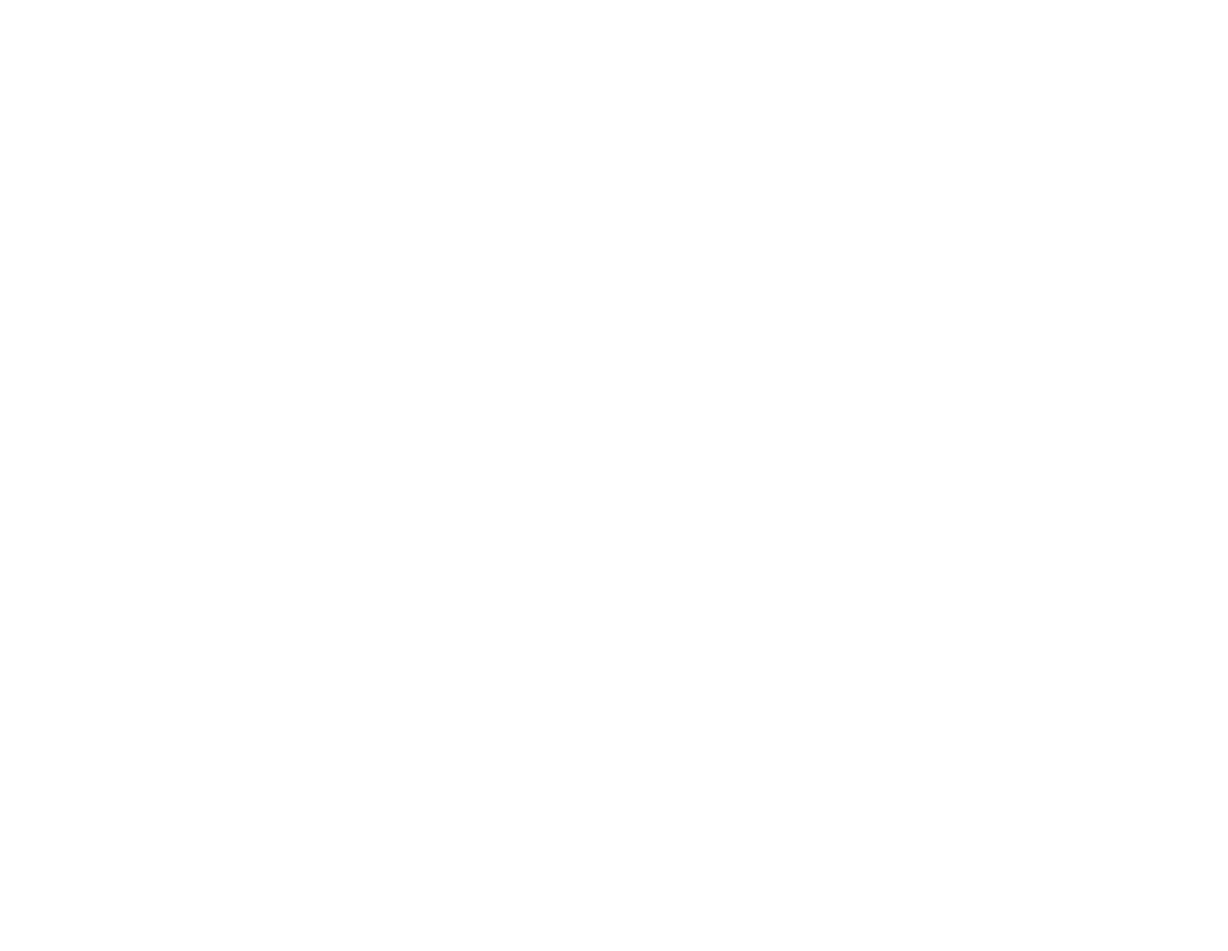
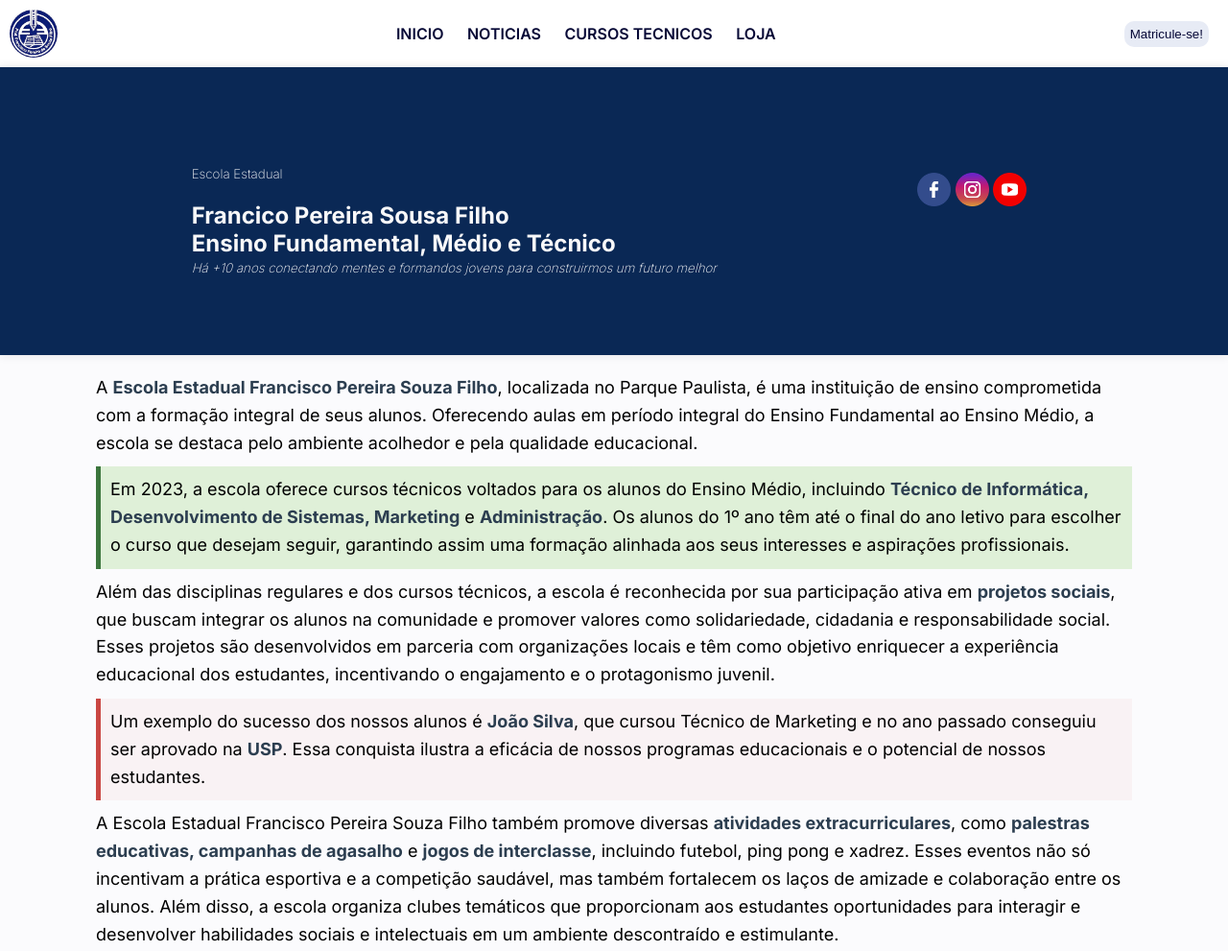
Before and after one commit to KamiahAlves/BlogEscolaFrancisco, a plain HTML site: page index.html in a window 1280 px wide. Shown: the top 991 px of the page at 96% size. Before the commit the page ends 800 px from the top, so only its background shows below. Drawn offline with Linux system fonts and the light colour scheme.

Commit message:
Atualização do código

```diff
--- a/index.html
+++ b/index.html
@@ -4,9 +4,87 @@
 	<meta charset="UTF-8">
 	<meta name="viewport" content="width=device-width, initial-scale=1.0">
 	<title>Escola Francisco</title>
+	<link rel="stylesheet" href="style.css" type="text/css">
 </head>
 <body>
+	 <!--CABEÇALHO DO SITE com itens de navegação para outra pagina-->
+	 <header>
+		<img src="img/channels4_profile-removebg-preview.png" height="50">
 
+		<nav>
+		  <a href="index.html">INICIO</a>
+		  <a href="">NOTICIAS</a>
+		  <a href="">CURSOS TECNICOS</a>
+		  <a href="">LOJA</a>
+		</nav>
+
+		<a href="">
+		  <button>Matricule-se!</button>
+		</a>
+
+	  </header>
+
+	  <main>
+
+		<section class="banner-noticias">
+			<div class="banner-titulo">
+				<small>Escola Estadual</small>
+				<br><br>
+				<h1>Francico Pereira Sousa Filho</h1>
+				<h1>Ensino Fundamental, Médio e Técnico</h1>
+				<small><em>Há +10 anos conectando mentes e formandos jovens para construirmos um futuro melhor</em></small>
+			</div>
+
+			<div class="icones">
+				<img src="img/facebook_4494475.png" height="35">
+				<img src="img/instagram_4494488.png" height="35">
+				<img src="img/youtube_4494485.png" height="35">
+			</div>
+		</section>
+
+		<!-- <img class="portaoLeao" src="img/portaLeao.png" alt="portao da escola" height="500"> -->
+
+		<section class="conteudo-principal">
+
+			<p> A <span class="highlight">Escola Estadual Francisco Pereira Souza Filho</span>, localizada no Parque Paulista, é uma instituição de ensino comprometida com a formação integral de seus alunos. Oferecendo aulas em período integral do Ensino Fundamental ao Ensino Médio, a escola se destaca pelo ambiente acolhedor e pela qualidade educacional.</p>
+			<div class="important">
+				<p>Em 2023, a escola oferece cursos técnicos voltados para os alunos do Ensino Médio, incluindo <span class="highlight">Técnico de Informática, Desenvolvimento de Sistemas, Marketing</span> e <span class="highlight">Administração</span>. Os alunos do 1º ano têm até o final do ano letivo para escolher o curso que desejam seguir, garantindo assim uma formação alinhada aos seus interesses e aspirações profissionais.</p>
+			</div>
+			<p>
+				Além das disciplinas regulares e dos cursos técnicos, a escola é reconhecida por sua participação ativa em <span class="highlight">projetos sociais</span>, que buscam integrar os alunos na comunidade e promover valores como solidariedade, cidadania e responsabilidade social. Esses projetos são desenvolvidos em parceria com organizações locais e têm como objetivo enriquecer a experiência educacional dos estudantes, incentivando o engajamento e o protagonismo juvenil.
+			</p>
+			<div class="success-story">
+				<p>Um exemplo do sucesso dos nossos alunos é <span class="highlight">João Silva</span>, que cursou Técnico de Marketing e no ano passado conseguiu ser aprovado na <span class="highlight">USP</span>. Essa conquista ilustra a eficácia de nossos programas educacionais e o potencial de nossos estudantes.</p>
+			</div>
+			<p>
+				A Escola Estadual Francisco Pereira Souza Filho também promove diversas <span class="highlight">atividades extracurriculares</span>, como <span class="highlight">palestras educativas, campanhas de agasalho</span> e <span class="highlight">jogos de interclasse</span>, incluindo futebol, ping pong e xadrez. Esses eventos não só incentivam a prática esportiva e a competição saudável, mas também fortalecem os laços de amizade e colaboração entre os alunos. Além disso, a escola organiza clubes temáticos que proporcionam aos estudantes oportunidades para interagir e desenvolver habilidades sociais e intelectuais em um ambiente descontraído e estimulante.
+			</p><br>
+			<p>
+				Com foco na inovação, a escola investe continuamente em <span class="highlight">tecnologia</span>, integrando recursos digitais no processo de ensino-aprendizagem. As salas de aula são equipadas com ferramentas modernas que facilitam a interação e o desenvolvimento das competências tecnológicas dos alunos.
+			</p>
+			<p>
+				A missão da Escola Estadual Francisco Pereira Souza Filho é formar cidadãos críticos, conscientes e preparados para enfrentar os desafios do mundo contemporâneo. Com uma equipe de educadores dedicados e um currículo diversificado, a escola se compromete a oferecer uma <span class="highlight">educação de excelência</span>, promovendo o desenvolvimento integral de seus alunos e preparando-os para um futuro promissor.
+			</p>
+
+		</section>
+
+	  </main>
+
+	  <!--RODAPÉ DO SITE com informações de contato e localização-->
+	  <hr>
+	  <footer>
+		<div class="rodape">
+		<iframe src="https://www.google.com/maps/embed?pb=!1m18!1m12!1m3!1d3659.376647011279!2d-46.4332982246723!3d-23.482939378853715!2m3!1f0!2f0!3f0!3m2!1i1024!2i768!4f13.1!3m3!1m2!1s0x94ce63d192c32c15%3A0xe7bf9cb3f4cbe6bf!2sEscola%20Estadual%20Francisco%20Pereira%20de%20Souza%20Filho!5e0!3m2!1spt-BR!2sbr!4v1716774080107!5m2!1spt-BR!2sbr" width="300" height="200" allowfullscreen="" loading="lazy" referrerpolicy="no-referrer-when-downgrade"></iframe>
+		</div>
+
+		<div class="rodape-extra">
+
+		<h2>Escola Francisco Pereira Souza Filho</h2>
+
+		<p class="copy"><em>Copyright</em> &copy; 2023-2024 PEI - E.E Prof Francisco Pereira de Souza Filho.</p>
+		</div>
+
+	</footer>
 
 </body>
 </html>
--- a/style.css
+++ b/style.css
@@ -0,0 +1,117 @@
+@import url('https://fonts.googleapis.com/css2?family=Inter:wght@100..900&display=swap');
+
+*{
+  margin: 0;
+  padding: 0;
+  box-sizing: border-box;
+}
+header{
+	background-color: #ffffff;
+	display: flex;
+	width: 100%;
+	justify-content: space-between;
+	align-items: center;
+	padding: 10px;
+  }
+  a{
+	text-decoration: none;
+	color: #060836;
+	padding: 10px;
+	font-weight: 600;
+
+  }
+  a:hoover{
+	text-decoration-style: underline ;
+	color: #2eaafc;
+	padding: 0.5rem 0.75rem;
+	position: relative;
+	transition: color 0.25s;
+  }
+  button{
+	padding: 6px;
+	border-radius: 10px;
+	border: none;
+	color: #060836;
+	background-color: #e7ebf5;
+  }
+  body{
+	font-family: "Inter", sans-serif;
+	background-color: #fbfbfd;
+  }
+  .banner-noticias{
+	background-color: #0a2855;
+	height: 300px;
+	box-shadow: 0 0 10px rgba(0,0,0,0.1);
+
+	color: #f8f8f9;
+	padding: 100px;
+	display: flex;
+	justify-content: space-around;
+  }
+  small{
+	padding-bottom: 10px;
+	font-weight: 200;
+	padding-top: 30px;
+  }
+  .icones{
+	padding: 10px ;
+  }
+  .highlight {
+	color: #2c3e50;
+	font-weight: bold;
+  }
+  .important {
+	background-color: #dff0d8;
+	padding: 10px;
+	border-left: 5px solid #3c763d;
+	margin: 10px 0;
+  }
+  .success-story {
+	background-color: #f9f2f4;
+	padding: 10px;
+	border-left: 5px solid #ca4743;
+	margin: 10px 0;
+  }
+  .portaoLeao{
+	border-radius: 20px;
+	align-items: center;
+	display: block;
+
+  }
+  .conteudo-principal{
+	padding: 20px 100px 10px 100px;
+	font-size: 18px;
+	line-height: 1.6;
+  }
+
+  footer{
+	background-color: #ffffff;
+	width: 100%;
+	color: #060836;
+	padding: 10px;
+	display: flex;
+	align-items: center;
+	justify-content: space-around;
+	clear: both;
+	box-shadow: 0 0 10px rgba(0,0,0,0.1);
+
+  }
+  .copy{
+	text-align: center;
+	padding-top: 10px;
+  }
+  .rodape-redes{
+	display: flex;
+	align-items: center;
+	flex-direction: column;
+	padding: 20px;
+  }
+  .rodape-redes-div{
+	display: flex;
+	align-items: center;
+	align-content: space-around;
+  }
+  iframe{
+	border: 0;
+
+  }
```
Also changed, not shown: img/channels4_profile-removebg-preview.png (added), 2 other files.
